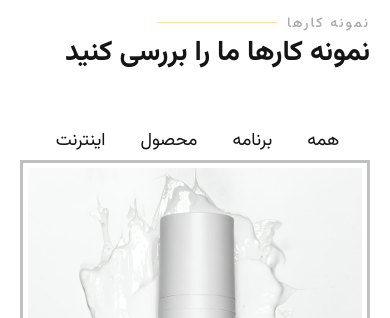
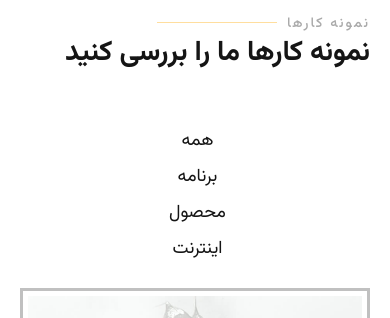
Before and after one commit to farjad12345/ProjectOne, a React (Create React App) app: page /four in a window 390 px wide. Shown: the part 6340-6658 px from the top of the page. Built offline with nearby package versions, Linux system fonts and the light colour scheme.

Commit message:
Update Responsive.css

```diff
--- a/src/Responsive.css
+++ b/src/Responsive.css
@@ -141,5 +141,9 @@
         display: block !important;
         margin: 0 auto !important;
     }
+        .portofilo-menu ul{
+                flex-direction: column !important;
+        margin-bottom: 20px !important;
+}
 
 }
```
